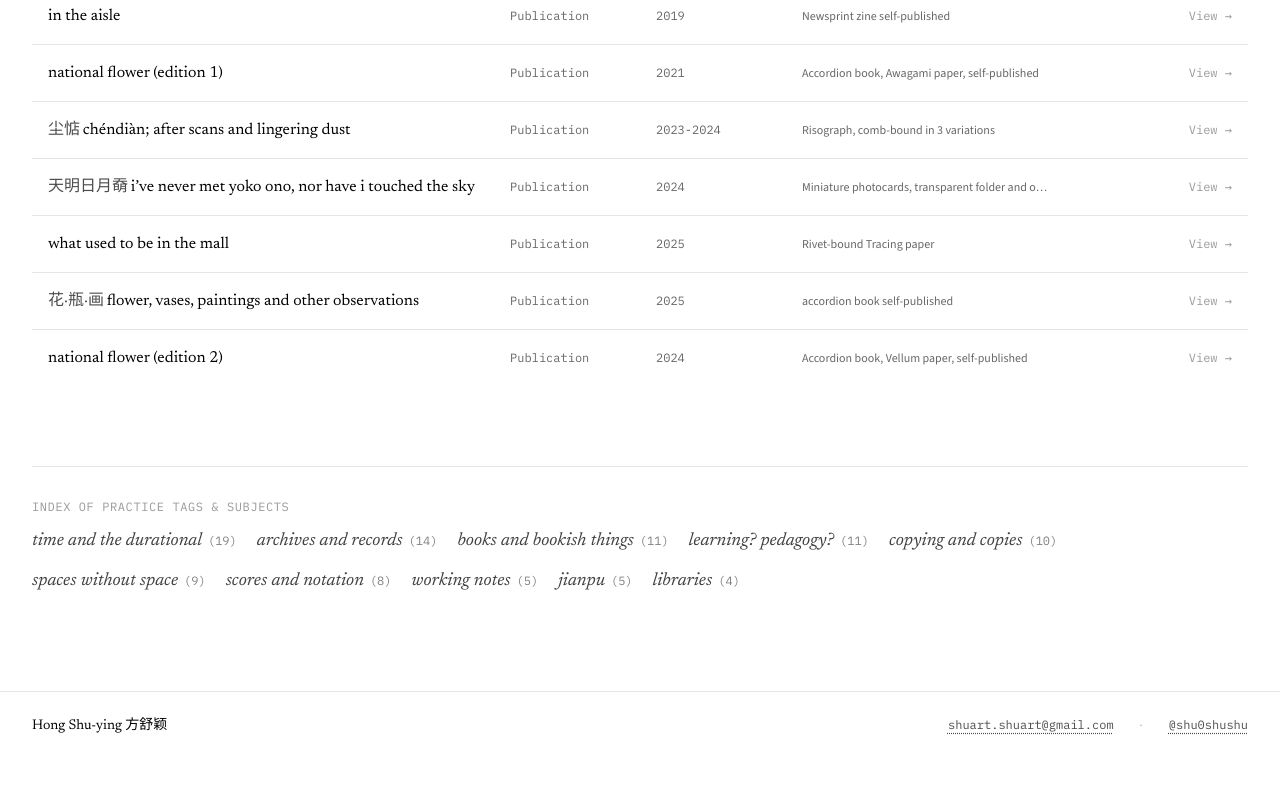
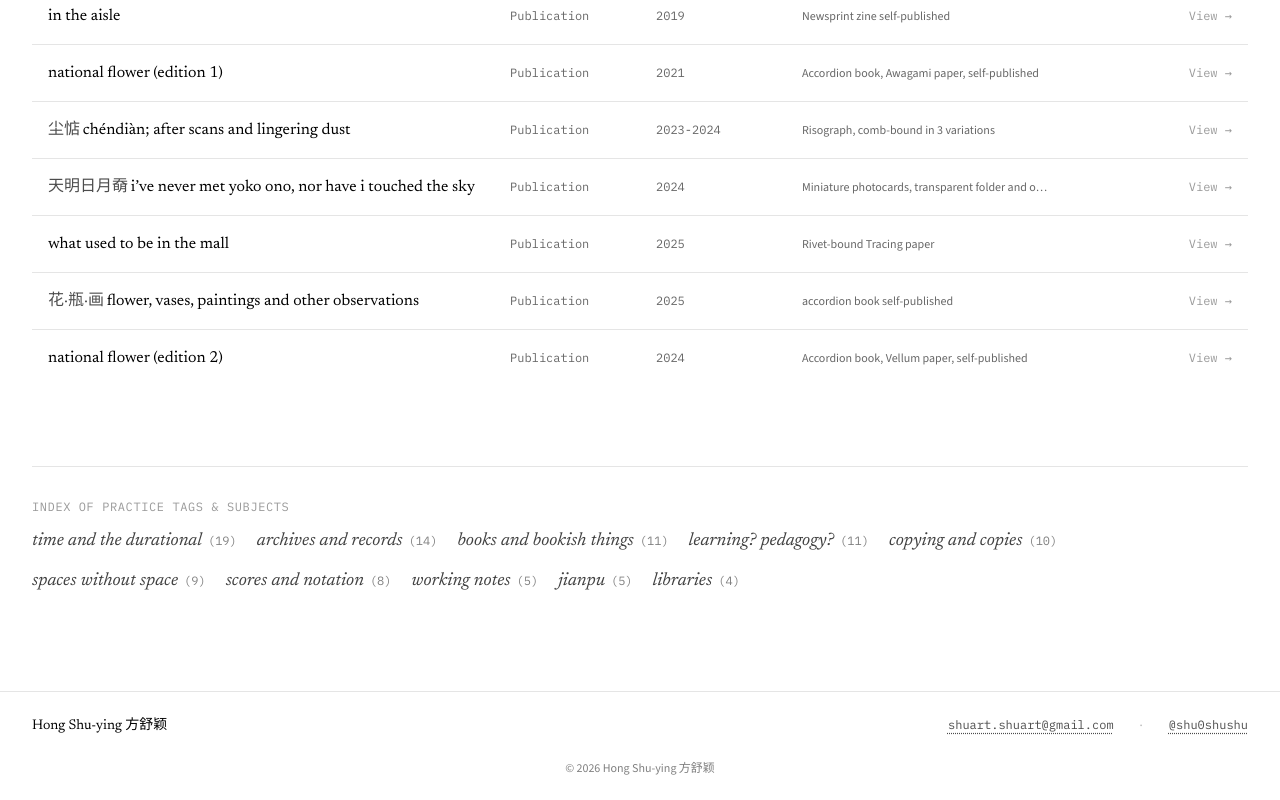
Before and after one commit to shuart-shuart/shuART, a React (Vite) app: page / in a window 1280 px wide. Shown: the part 2099-2899 px from the top of the page. Before the commit the page ends 2859 px from the top, so only its background shows below. Built offline with nearby package versions, Linux system fonts and the light colour scheme.

Commit message:
Add centered copyright with automatic year to footer

```diff
--- a/src/components/Footer.tsx
+++ b/src/components/Footer.tsx
@@ -42,6 +42,7 @@ export const Footer: React.FC<FooterProps> = ({ siteSettings, onNavigateView })
           ))}
         </div>
       </div>
+      <p className="mt-6 text-center text-xs text-black/50">© {new Date().getFullYear()} Hong Shu-ying 方舒颖</p>
     </footer>
   );
 };
```
